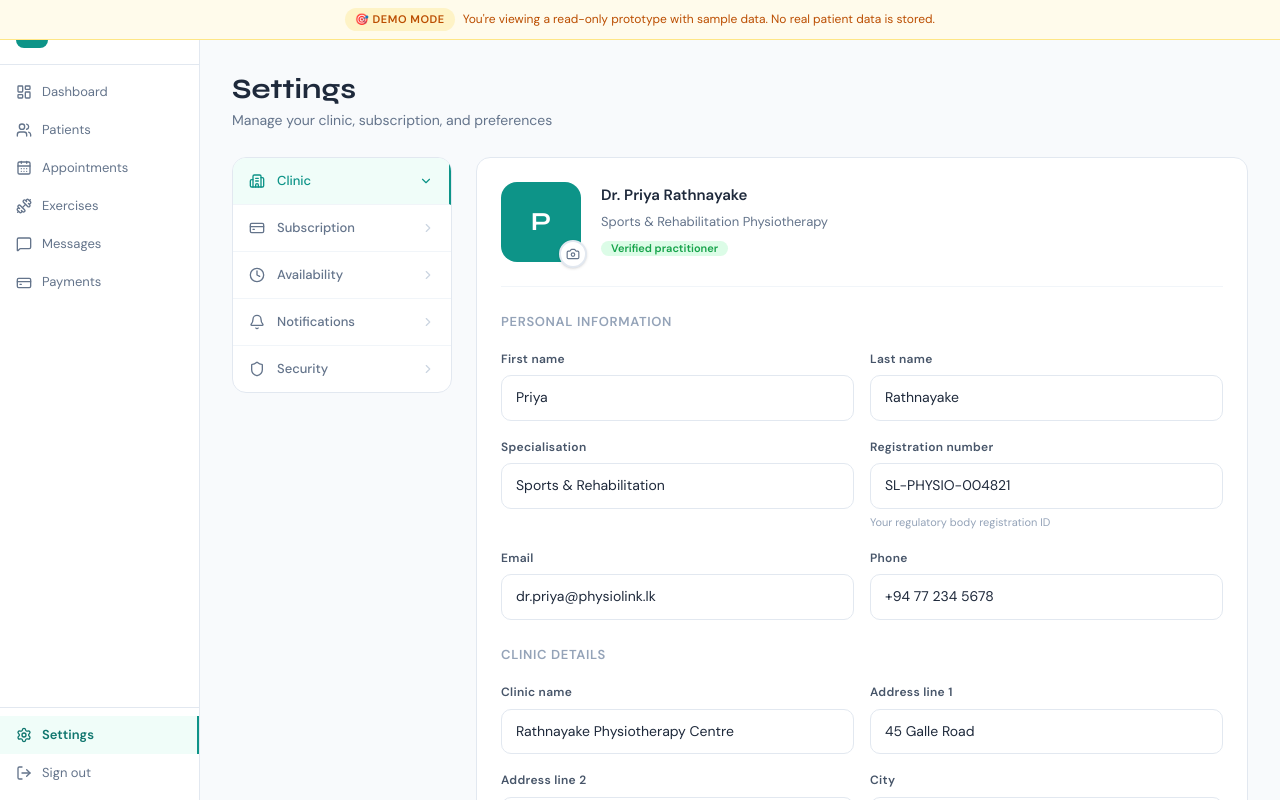
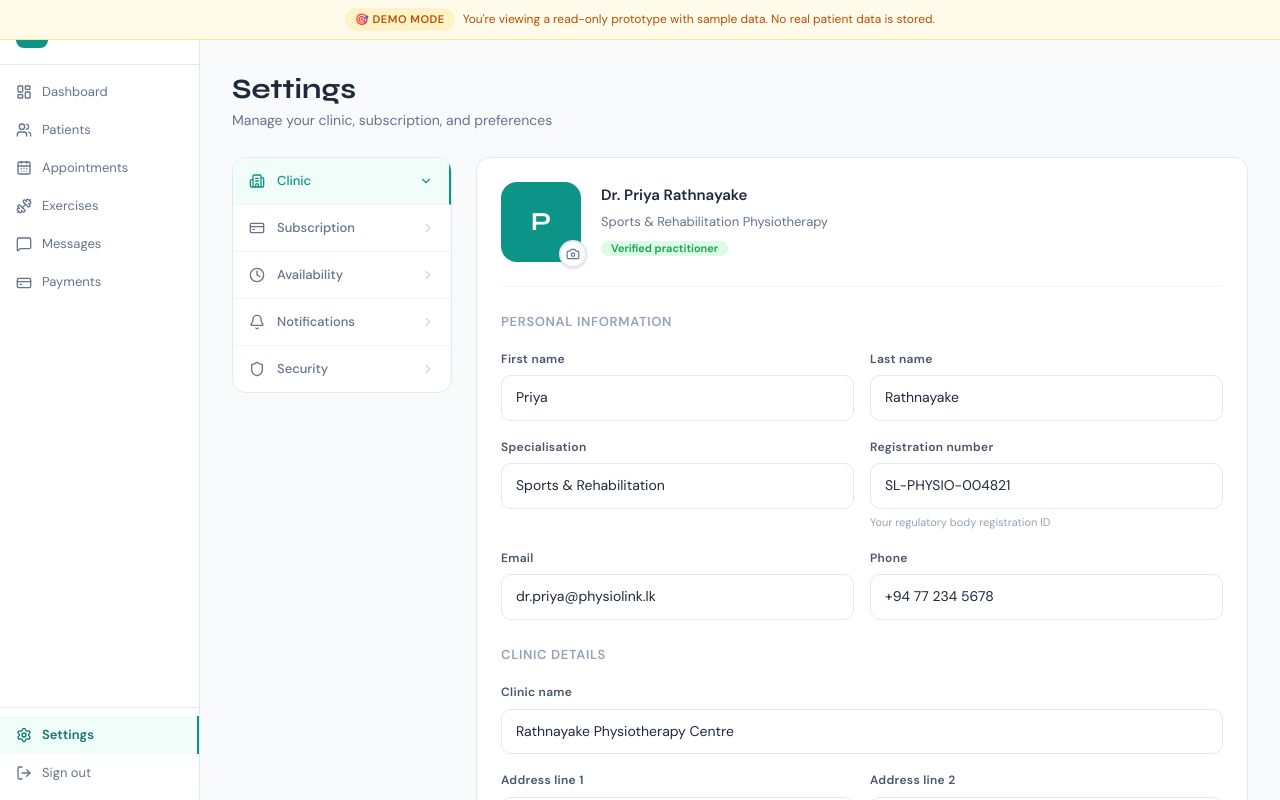
Before and after one commit to Thariq16/PhysioLink, a Next.js app: page /settings in a window 1280 px wide. Shown: the top 800 px of the page. Built offline with nearby package versions, Linux system fonts and the light colour scheme.

Commit message:
fix: resolve z-hook-form type mismatches and settings UI type error

```diff
--- a/src/app/(dashboard)/settings/page.tsx
+++ b/src/app/(dashboard)/settings/page.tsx
@@ -66,9 +66,9 @@ function Toggle({ on, onChange }: { on: boolean; onChange: (v: boolean) => void
 }
 
 /* ─────────────────── Field wrapper ───────────────────────────── */
-function Field({ label, hint, children }: { label: string; hint?: string; children: React.ReactNode }) {
+function Field({ label, hint, className, children }: { label: string; hint?: string; className?: string; children: React.ReactNode }) {
   return (
-    <div>
+    <div className={className}>
       <label className="block text-[12px] font-semibold text-[#475569] mb-1.5 tracking-wide">{label}</label>
       {children}
       {hint && <p className="text-[11px] text-[#94a3b8] mt-1">{hint}</p>}
--- a/src/app/onboard/page.tsx
+++ b/src/app/onboard/page.tsx
@@ -1,7 +1,7 @@
 "use client";
 
 import { useState } from "react";
-import { useForm } from "react-hook-form";
+import { useForm, type Resolver } from "react-hook-form";
 import { zodResolver } from "@hookform/resolvers/zod";
 import { z } from "zod";
 import {
@@ -167,7 +167,7 @@ function WelcomeStep({ onNext }: { onNext: () => void }) {
 /* ─── Step 1: Profile ─── */
 function ProfileStep({ onNext, onBack }: { onNext: () => void; onBack: () => void }) {
   const { register, handleSubmit, formState: { errors } } = useForm<ProfileData>({
-    resolver: zodResolver(profileSchema),
+    resolver: zodResolver(profileSchema) as Resolver<ProfileData>,
     defaultValues: { firstName: "", lastName: "", specialisation: "", regNumber: "", yearsExp: 1 },
   });
 
@@ -231,7 +231,7 @@ function ProfileStep({ onNext, onBack }: { onNext: () => void; onBack: () => voi
 /* ─── Step 2: Clinic ─── */
 function ClinicStep({ onNext, onBack }: { onNext: () => void; onBack: () => void }) {
   const { register, handleSubmit, formState: { errors } } = useForm<ClinicData>({
-    resolver: zodResolver(clinicSchema),
+    resolver: zodResolver(clinicSchema) as Resolver<ClinicData>,
     defaultValues: { clinicName: "", address: "", city: "Colombo", phone: "", website: "" },
   });
 
@@ -397,7 +397,7 @@ function InviteStep({ onBack }: { onBack: () => void }) {
   const [sending, setSending] = useState(false);
 
   const { register, handleSubmit, formState: { errors } } = useForm<InviteData>({
-    resolver: zodResolver(inviteSchema),
+    resolver: zodResolver(inviteSchema) as Resolver<InviteData>,
     defaultValues: { patientName: "", patientPhone: "", condition: "" },
   });
 
```
